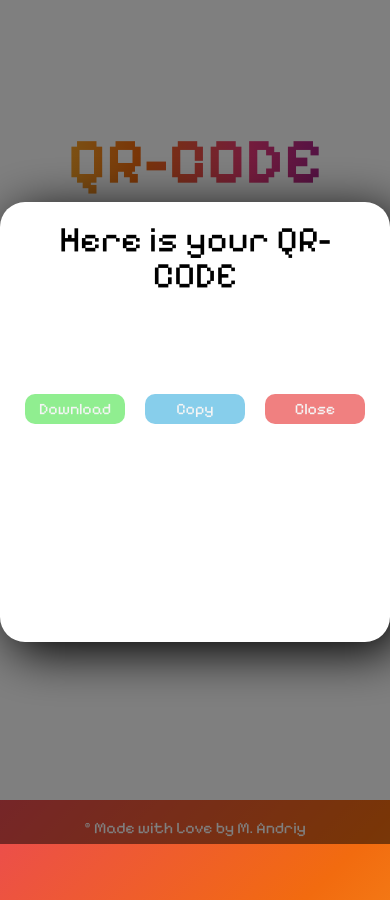
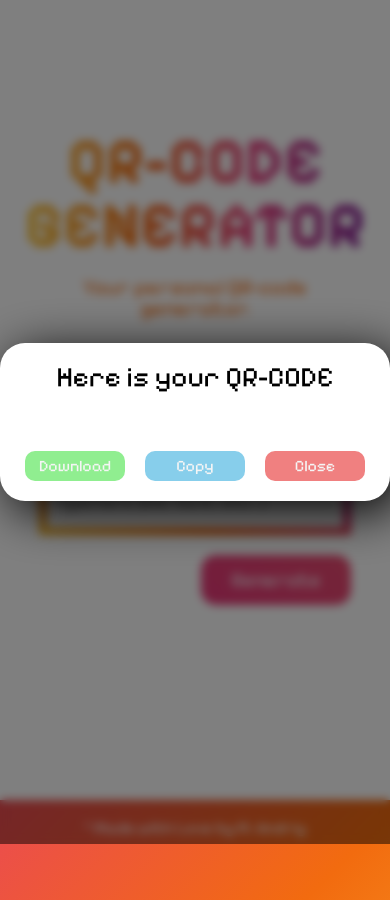
Before and after one commit to andriy1144/QRCodeGenerator, a plain HTML site: page index.html in a window 390 px wide. Both pictures are taken after typing "Sample" into the empty fields and a click on the button "Generate". Drawn offline with Linux system fonts and the light colour scheme; a script that the page names is missing.

Commit message:
Fixed site responsiveness and made little appearance changes

```diff
--- a/index.js
+++ b/index.js
@@ -60,6 +60,6 @@ function generateQRCode(text) {
   document.querySelector("#qrcode").innerHTML = "";
   new QRCode(document.getElementById("qrcode"), text);
 
-  setTimeout(generateDownloadLink, 1500); //Waiting for image to generate
-  setTimeout(generateCopyLink, 1500);
+  setTimeout(generateDownloadLink, 500); //Waiting for image to generate
+  setTimeout(generateCopyLink, 500);
 }
--- a/static/m-queries.css
+++ b/static/m-queries.css
@@ -40,7 +40,19 @@
   }
 }
 
-@media (max-width: 350px) {
+@media (max-width: 390px) {
+  .qrcode-container > h2 {
+    font-size: 1.75em;
+  }
+  .qrcode-container{
+    height: fit-content;
+  }
+  .qrcode-container > #qrcode{
+      margin: 30px;
+  }
+}
+
+@media (max-width: 375px) {
   .title {
     font-size: 3em;
   }
@@ -49,9 +61,6 @@
   }
   .qrcode-container > h2 {
     font-size: 1.75em;
-  }
-  .qrcode-container {
-    height: 400px;
   }
   footer > p{
     font-size: 0.7em;
@@ -81,9 +90,6 @@
   .qrcode-container > h2 {
     font-size: 1em;
   }
-  .qrcode-container {
-    height: 300px;
-  }
   #qrcode {
     margin: 25px 0;
   }
--- a/static/styles.css
+++ b/static/styles.css
@@ -304,7 +304,11 @@ footer > p {
   width: 100%;
   position: fixed;
   top: 0;
+  left: 0;
+  right: 0;
+  bottom: 0;
   background: rgba(0, 0, 0, 0.5);
+  backdrop-filter: blur(5px);
   display: flex;
   justify-content: center;
   align-items: center;
```
Also changed, not shown: 1 other file.
